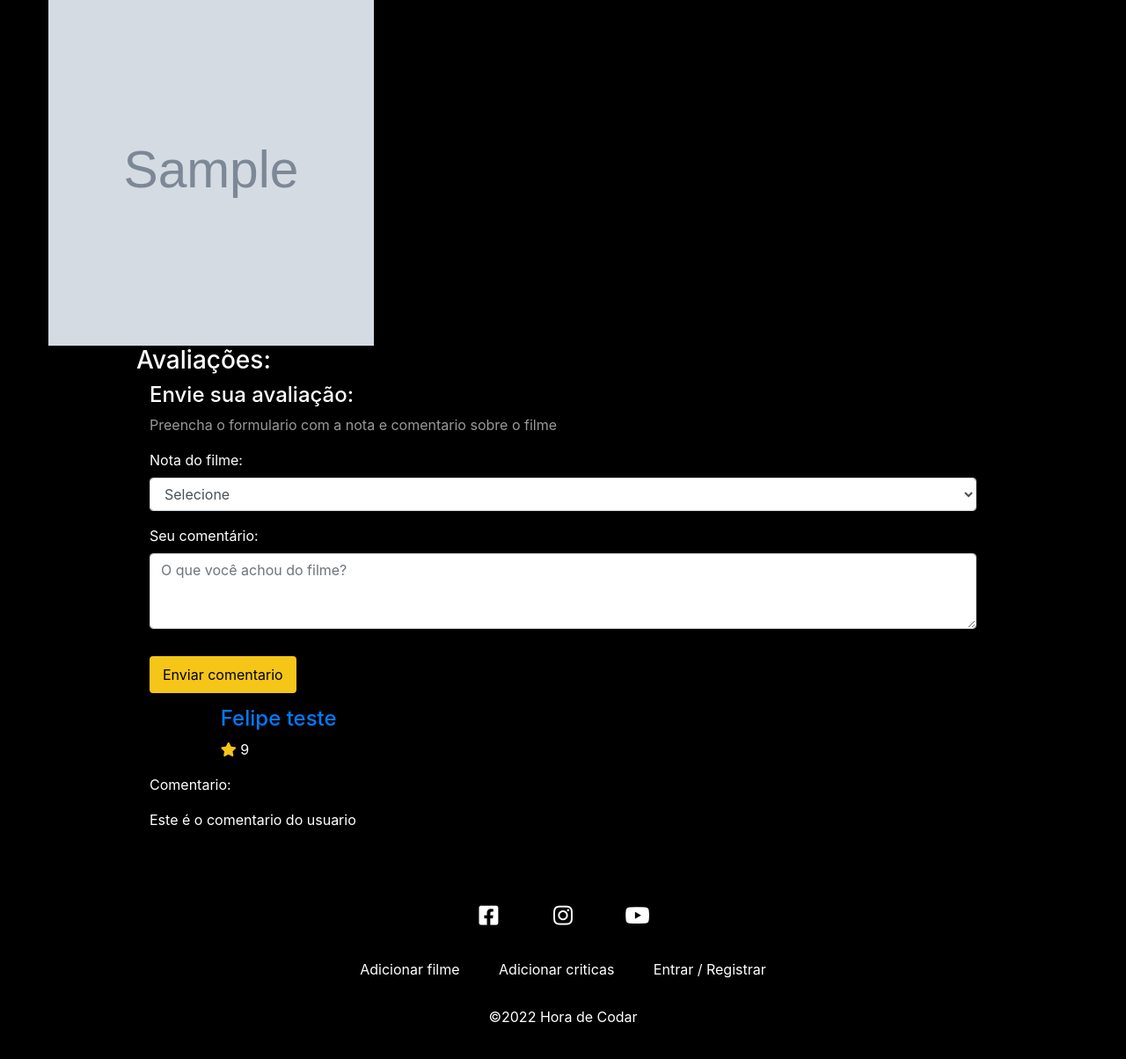
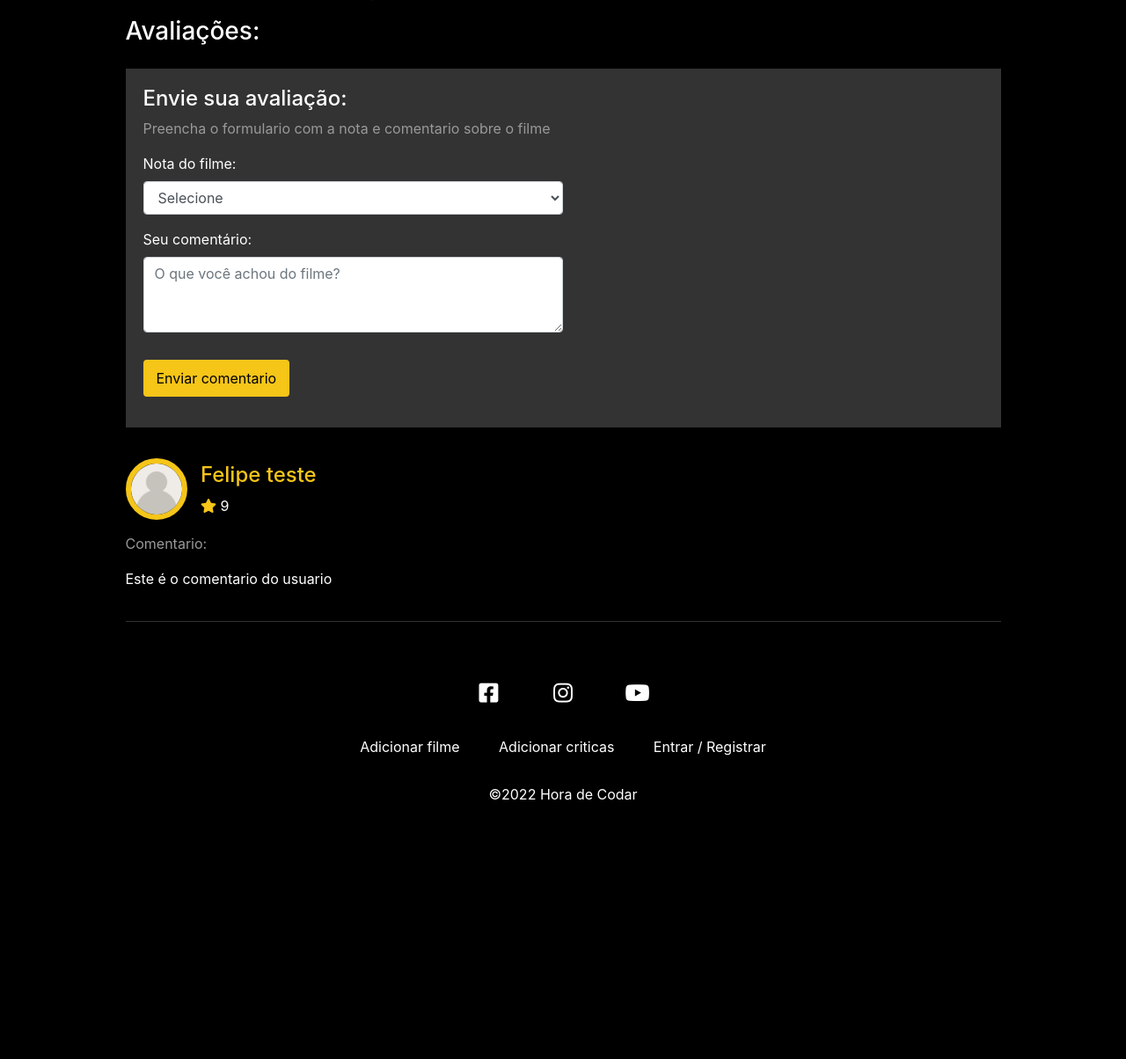
Before and after one commit to felipedeoliveiraneves/Projeto-MovieStar, a PHP site: page //movie.php?id=1 in a window 1280 px wide. Shown: the part 589-1793 px from the top of the page at 88% size. After the commit the page ends 1499 px from the top, so only its background shows below. Run offline with PHP 8.4, Linux system fonts and the light colour scheme; tables that the repository leaves empty or names only in its code hold one stand-in row (values such as "Sample post"); grey boxes marked "Sample" are stand-in pictures; data that the repository does not hold is empty.

Commit message:
aula 381

```diff
--- a/css/style.css
+++ b/css/style.css
@@ -191,7 +191,8 @@
     border-color: #f5c518;
 }
 /* Edit profile */
-#profile-image-container{
+#profile-image-container,
+.profile-image-container {
     width: 150px;
     height: 150px;
     border: 6px solid #f5c518;
@@ -199,6 +200,11 @@
     background-size: cover;
     background-position: center;
     margin: 15px auto;
+}
+
+.profile-image-container {
+    width: 70px;
+    height: 70px;
 }
 
 .page-description {
@@ -246,6 +252,57 @@
     display: block;
     margin: 0 auto;
     padding-top: 7px;
+}
+
+/* Movie */
+.movie-container {
+    text-align: center;
+}
+
+.movie-details {
+    margin: 25px 0;
+}
+
+.pipe {
+    border: 1px solid #333;
+    margin: 0 10px;
+}
+
+#reviews-title {
+    margin-bottom: 25px;
+}
+
+#review-form-container{
+    background-color: #333;
+    padding: 20px;
+}
+
+#review-form-container select,
+#review-form-container textarea {
+    width: 50%;
+}
+
+#review-container {
+  margin-top: 20px;
+  padding-top: 20px;
+  border-top: 4px solid #f5c518;
+}
+
+.review {
+    padding: 20px 0;
+    border-bottom: 1px solid #333;
+}
+
+.author-details-container {
+    padding-top: 20px;
+}
+
+.author-name a {
+    color: #f5c518;
+}
+
+.comment-title {
+    color: #999;
 }
 
 /* Dashboard */
--- a/movie.php
+++ b/movie.php
@@ -48,7 +48,7 @@ if(!empty($userData)) {
 ?>
 
 <div id="main-container" class="container-fluid">
-    <div class="row">
+<div class="row">
         <div class="offset-md-1 col-md-6 movie-container">
             <h1 class="page-title"><?= $movie->title ?></h1>
             <p class="movie-details">
@@ -61,9 +61,7 @@ if(!empty($userData)) {
             <iframe src="<?= $movie->trailer ?>" width="560" height="315" frameborder="0" allow="accelerometer; autoplay; clipboard-write; encryted-media; gyroscope;
             picture-in-picture" allowfullscreen></iframe>
             <p><?= $movie->description ?></p>
-
             </div>
-        </div>
         <div class="col-md-4">
            <div class="movie-image-container" style="background-image: url('<?= $BASE_URL ?>/img/movies/<?= $movie->image ?>')"></div>
         </div>
--- a/templates/movie_card.php
+++ b/templates/movie_card.php
@@ -1,17 +1,16 @@
 <?php
 
-    if(empty($movie->image)){
+  if(empty($movie->image)) {
     $movie->image = "movie_cover.jpg";
   }
 
 ?>
-
 <div class="card movie-card">
   <div class="card-img-top" style="background-image: url('<?= $BASE_URL ?>img/movies/<?= $movie->image ?>')"></div>
   <div class="card-body">
     <p class="card-rating">
       <i class="fas fa-star"></i>
-                <span class="rating"> 9</span>
+      <span class="rating"><?= $movie->rating ?></span>
     </p>
     <h5 class="card-title">
       <a href="<?= $BASE_URL ?>movie.php?id=<?= $movie->id ?>"><?= $movie->title ?></a>
```
Lines whose indentation alone changed are shown as unchanged.
